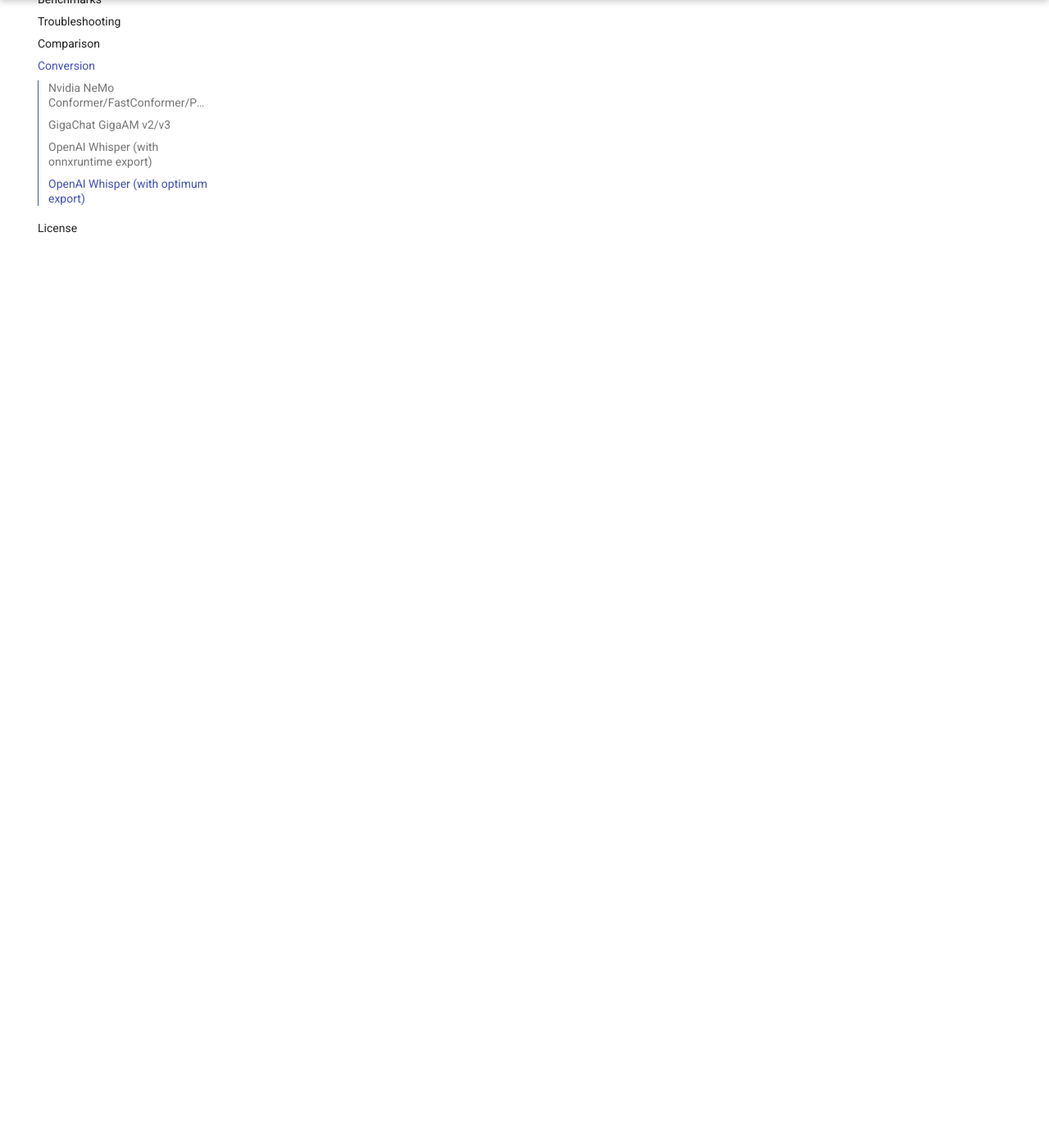
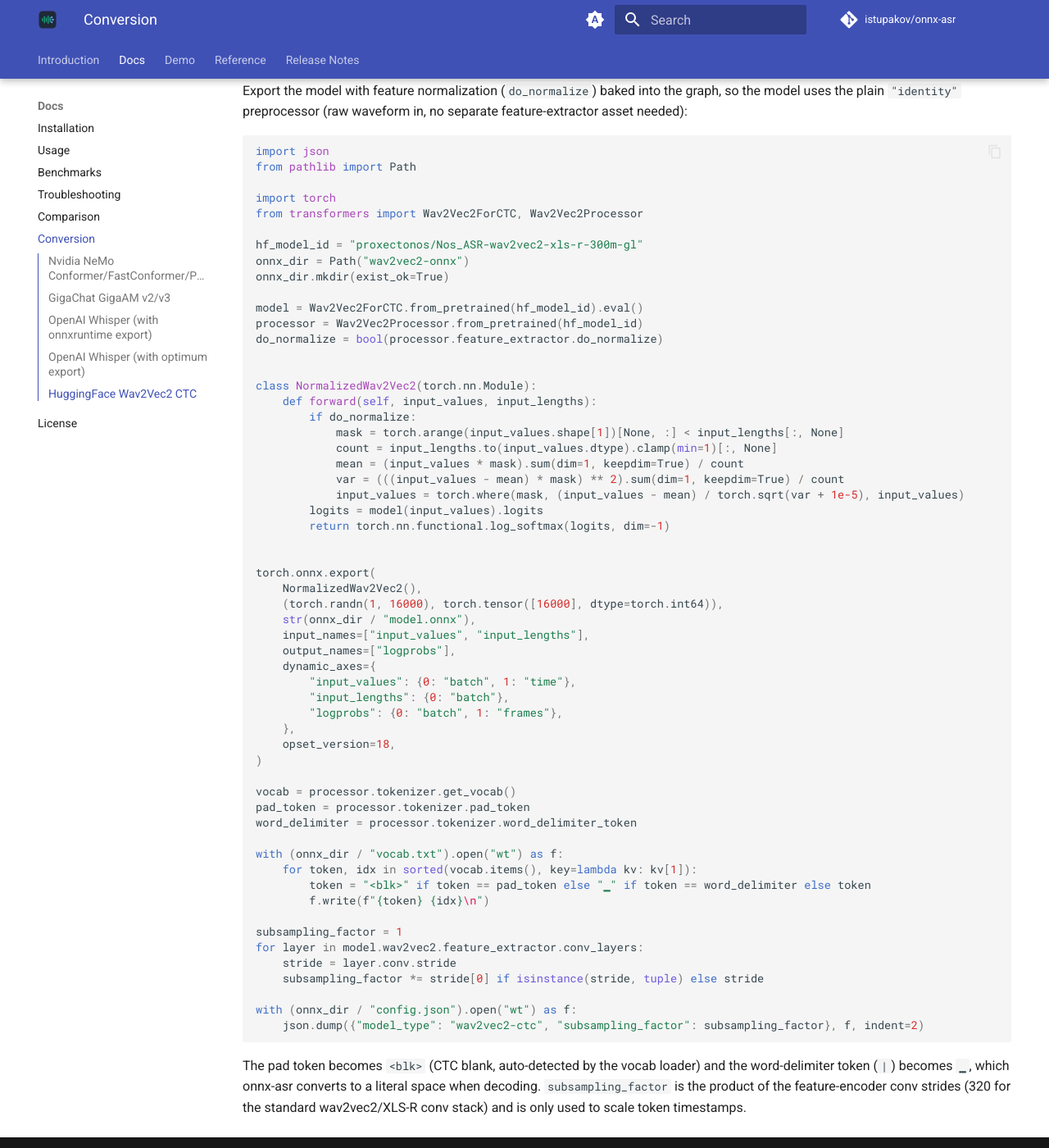
Before and after one commit to istupakov/onnx-asr, an MkDocs documentation site: the page built from docs/conversion.md, in a window 1280 px wide and 1400 px high, scrolled down 2230 px. Shown: the whole window at 82% size. Built offline with MkDocs 1.6.1 and Material for MkDocs 9.7.7, drawn with Linux system fonts in a browser that asks for light colours; plug-ins that fetch from the network failed and are left out; comment, search, counter and statistics services are not loaded; some of the changed text lies outside the part shown.

Commit message:
feat: add wav2vec2 CTC model support
Add a `wav2vec2-ctc` model type for HuggingFace Wav2Vec2 / XLS-R CTC
fine-tunes exported to ONNX. The model reuses the existing `identity`
preprocessor and CTC decoding, taking a raw waveform plus input lengths and
emitting log-probabilities; feature normalization (`do_normalize`) is baked
into the exported graph so no separate feature-extractor asset is needed.

Document the conversion recipe in docs/conversion.md, including exporting
with normalization folded in, building `vocab.txt` (pad token -> `<blk>`,
word delimiter -> the space marker), and deriving `subsampling_factor` from
the feature-encoder conv strides for timestamp scaling.

````diff
--- a/docs/conversion.md
+++ b/docs/conversion.md
@@ -97,3 +97,81 @@ Export model to ONNX with Hugging Face `optimum-cli`:
 ```sh
 optimum-cli export onnx --model openai/whisper-base ./whisper-onnx
 ```
+
+## HuggingFace Wav2Vec2 CTC
+
+Install **transformers** and **torch**:
+
+```sh
+pip install transformers torch
+```
+
+Export the model with feature normalization (`do_normalize`) baked into the graph, so
+the model uses the plain `"identity"` preprocessor (raw waveform in, no separate
+feature-extractor asset needed):
+
+```py
+import json
+from pathlib import Path
+
+import torch
+from transformers import Wav2Vec2ForCTC, Wav2Vec2Processor
+
+hf_model_id = "proxectonos/Nos_ASR-wav2vec2-xls-r-300m-gl"
+onnx_dir = Path("wav2vec2-onnx")
+onnx_dir.mkdir(exist_ok=True)
+
+model = Wav2Vec2ForCTC.from_pretrained(hf_model_id).eval()
+processor = Wav2Vec2Processor.from_pretrained(hf_model_id)
+do_normalize = bool(processor.feature_extractor.do_normalize)
+
+
+class NormalizedWav2Vec2(torch.nn.Module):
+    def forward(self, input_values, input_lengths):
+        if do_normalize:
+            mask = torch.arange(input_values.shape[1])[None, :] < input_lengths[:, None]
+            count = input_lengths.to(input_values.dtype).clamp(min=1)[:, None]
+            mean = (input_values * mask).sum(dim=1, keepdim=True) / count
+            var = (((input_values - mean) * mask) ** 2).sum(dim=1, keepdim=True) / count
+            input_values = torch.where(mask, (input_values - mean) / torch.sqrt(var + 1e-5), input_values)
+        logits = model(input_values).logits
+        return torch.nn.functional.log_softmax(logits, dim=-1)
+
+
+torch.onnx.export(
+    NormalizedWav2Vec2(),
+    (torch.randn(1, 16000), torch.tensor([16000], dtype=torch.int64)),
+    str(onnx_dir / "model.onnx"),
+    input_names=["input_values", "input_lengths"],
+    output_names=["logprobs"],
+    dynamic_axes={
+        "input_values": {0: "batch", 1: "time"},
+        "input_lengths": {0: "batch"},
+        "logprobs": {0: "batch", 1: "frames"},
+    },
+    opset_version=18,
+)
+
+vocab = processor.tokenizer.get_vocab()
+pad_token = processor.tokenizer.pad_token
+word_delimiter = processor.tokenizer.word_delimiter_token
+
+with (onnx_dir / "vocab.txt").open("wt") as f:
+    for token, idx in sorted(vocab.items(), key=lambda kv: kv[1]):
+        token = "<blk>" if token == pad_token else "▁" if token == word_delimiter else token
+        f.write(f"{token} {idx}\n")
+
+subsampling_factor = 1
+for layer in model.wav2vec2.feature_extractor.conv_layers:
+    stride = layer.conv.stride
+    subsampling_factor *= stride[0] if isinstance(stride, tuple) else stride
+
+with (onnx_dir / "config.json").open("wt") as f:
+    json.dump({"model_type": "wav2vec2-ctc", "subsampling_factor": subsampling_factor}, f, indent=2)
+```
+
+The pad token becomes `<blk>` (CTC blank, auto-detected by the vocab loader) and the
+word-delimiter token (`|`) becomes `▁`, which onnx-asr converts to a literal space
+when decoding. `subsampling_factor` is the product of the feature-encoder conv strides
+(320 for the standard wav2vec2/XLS-R conv stack) and is only used to scale token
+timestamps.
````
Also changed, not shown: README.md (+1 -0 lines), docs/usage.md (+1 -0 lines), 2 other files.
